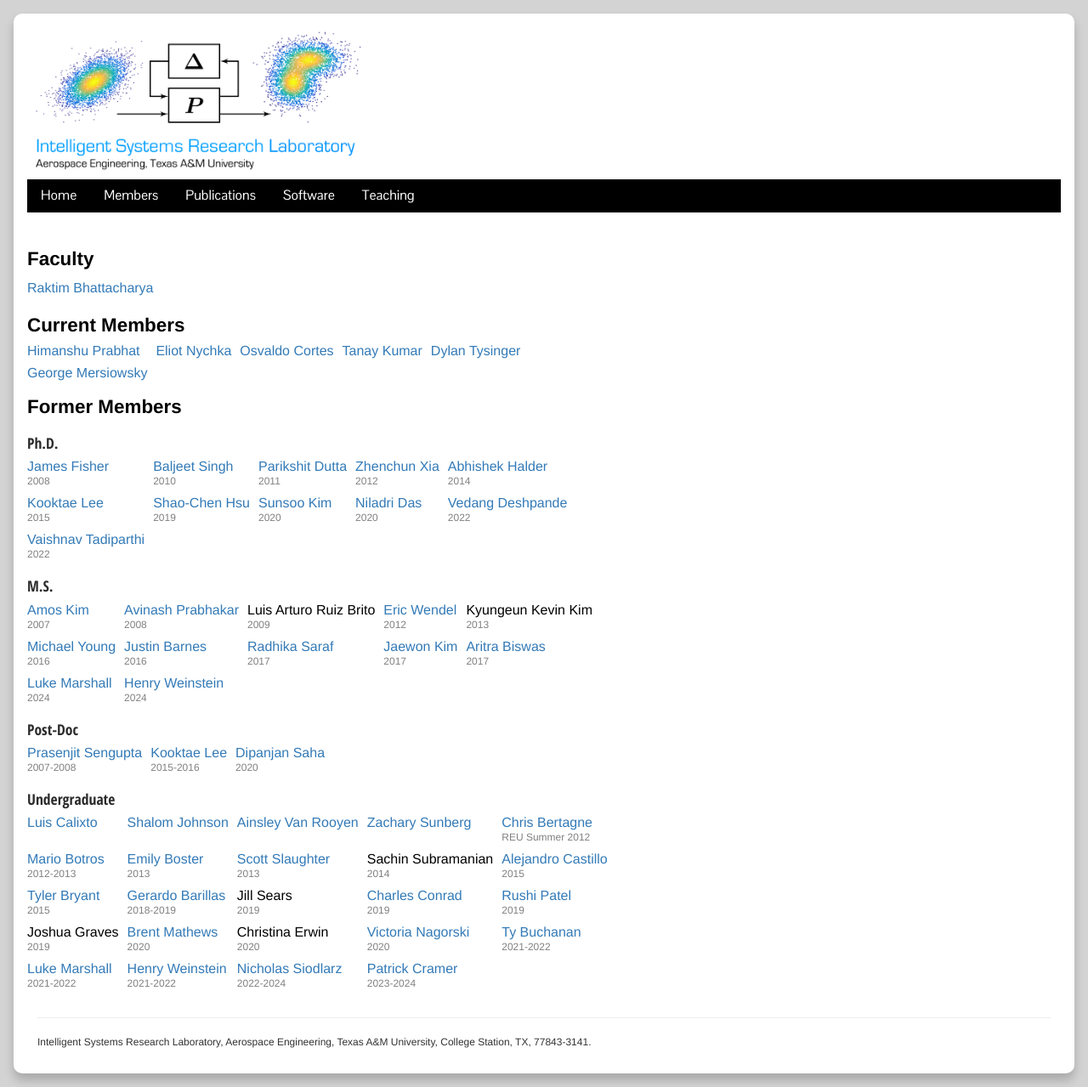
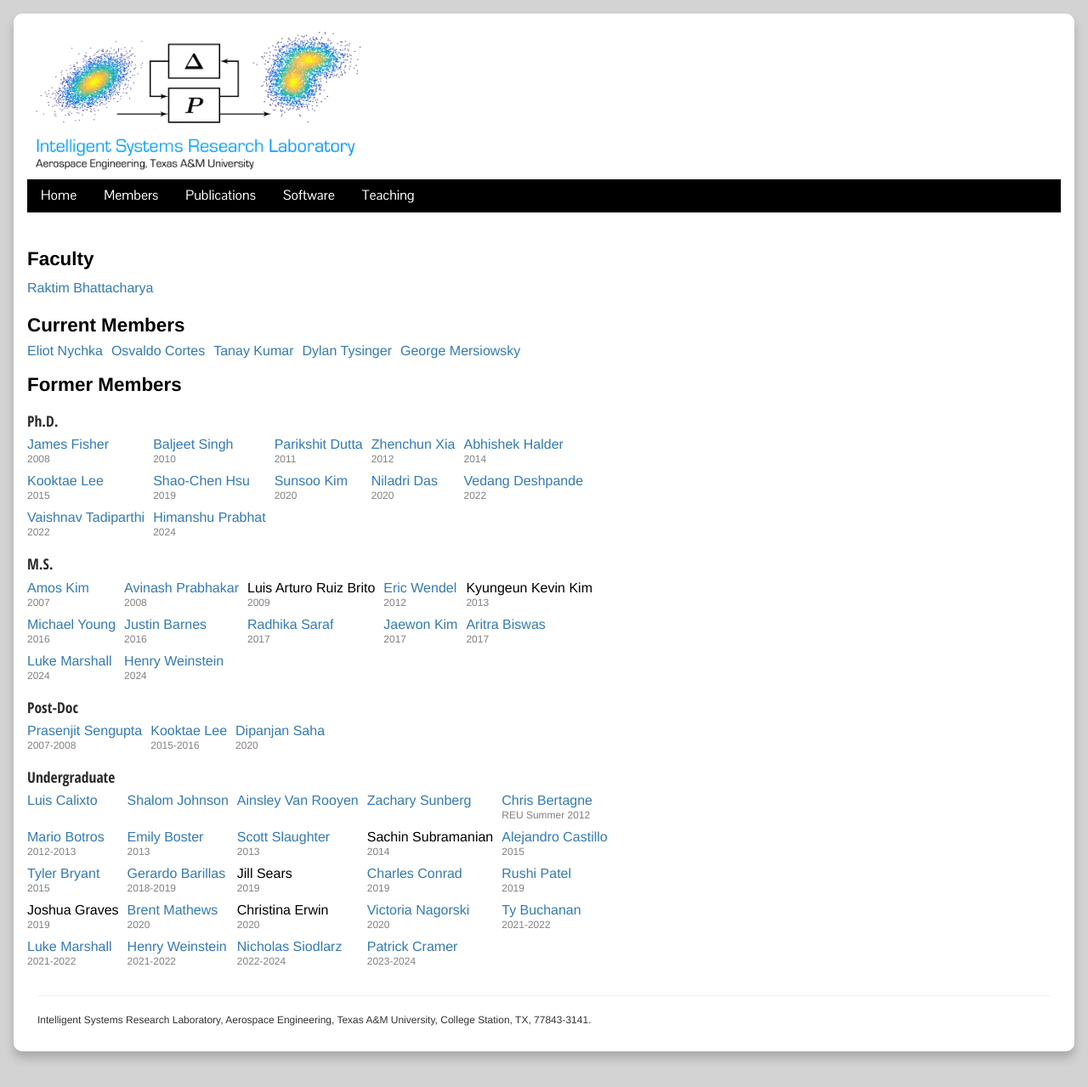
Before and after one commit to isrlab/isrlab.github.io, a Jekyll site: the page built from 02 members.md, in a window 1280 px wide. Shown: the whole page at 85% size. Built offline with Jekyll 4.4.1, drawn with Linux system fonts in a browser that asks for light colours; nearby versions of some CDN libraries; after the commit the page ends 1253 px from its top, so only the background shows below that.

Commit message:
updated current members.

```diff
--- a/02 members.md
+++ b/02 members.md
@@ -28,10 +27,11 @@ permalink: /members.html
   <div><a href = "https://www.abhishekhalder.org">Abhishek Halder </a> <br> <year>2014</year></div>
   <div><a href ="https://sites.google.com/view/kooktaelee"> Kooktae Lee </a> <br> <year>2015</year> </div>
   <div><a href ="https://www.linkedin.com/in/shaochenhsu"> Shao-Chen Hsu </a> <br> <year>2019</year></div>
-  <div><a href="https://www.linkedin.com/in/sunsoo-kim-1222a511b">Sunsoo Kim</a> <br> <year>2020</year></div>
-  <div><a href="https://www.linkedin.com/in/niladri-das">Niladri Das</a> <br> <year>2020</year></div>
-    <div><a href ="https://vedang.page"> Vedang Deshpande </a> <br> <year>2022</year></div>
-    <div><a href ="https://www.linkedin.com/in/vaishnav-tadiparthi-0453b923"> Vaishnav Tadiparthi </a><br> <year>2022</year></div>
+  <div><a href ="https://www.linkedin.com/in/sunsoo-kim-1222a511b">Sunsoo Kim</a> <br> <year>2020</year></div>
+  <div><a href ="https://www.linkedin.com/in/niladri-das">Niladri Das</a> <br> <year>2020</year></div>
+  <div><a href ="https://www.linkedin.com/in/vedang-deshpande/"> Vedang Deshpande </a> <br> <year>2022</year></div>
+  <div><a href ="https://www.linkedin.com/in/vaishnav-tadiparthi-0453b923"> Vaishnav Tadiparthi </a><br> <year>2022</year></div>
+  <div><a href ="https://www.linkedin.com/in/himanshu-prabhat-2a5ba82b"> Himanshu Prabhat </a><br> <year>2024</year></div>
 </div>
 
 ### M.S.
```
Also changed, not shown: other parts of 02 members.md (+0 -1 lines).
